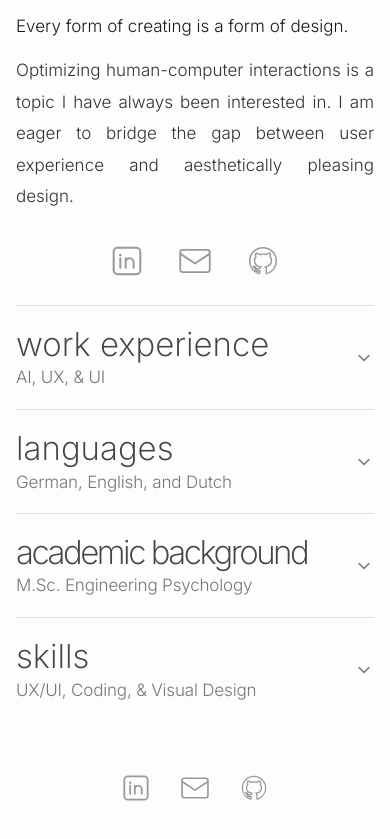
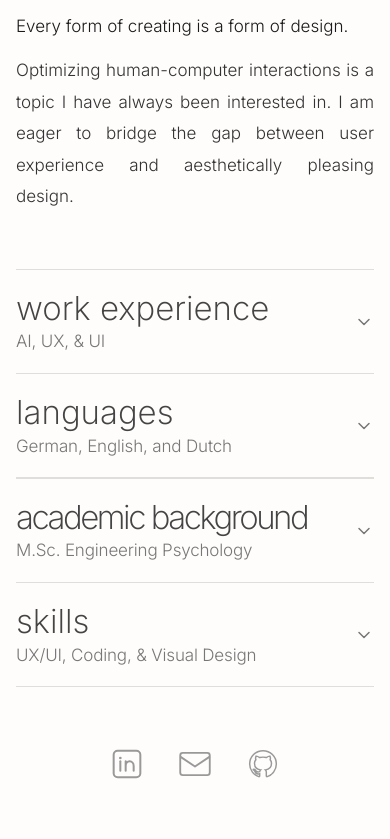
Before and after one commit to JL-Ahlemeyer/portfolio, a website: page index.html in a window 390 px wide. Shown: the part 497-1336 px from the top of the page. Drawn offline with Linux system fonts and the light colour scheme; a web font is replaced by a local one.

Commit message:
Hide upper social icons on mobile, increase lower social icons size, and add bottom ruler to skills section

```diff
--- a/index.html
+++ b/index.html
@@ -110,10 +110,15 @@
       .desktop-social { display: none !important; }
       .mobile-social {
         display: flex !important;
-        margin: 16px auto 60px !important;
-        gap: 8vw !important;
+        justify-content: center !important;
+        align-items: center !important;
+        margin: 24px auto 60px !important;
+        gap: 36px !important;
       }
-      .mobile-social svg { width: 28px; height: 28px; }
+      .mobile-social .social-link svg { width: 32px !important; height: 32px !important; }
+      .mobile-accordion:last-child {
+        border-bottom: 1px solid #e0deda !important;
+      }
 
       html, body {
         height: auto !important;
@@ -260,18 +265,8 @@
         flex-direction: column !important;
         padding: 20px 16px 28px !important;
       }
-      #slide-1 .social-icons {
-        order: 5 !important;
-        display: flex !important;
-        justify-content: center !important;
-        align-items: center !important;
-        gap: 36px !important;
-        margin-top: 4px !important;
-        margin-bottom: 0 !important;
-      }
-      #slide-1 .social-link svg {
-        width: 32px !important;
-        height: 32px !important;
+      #slide-1 .desktop-social {
+        display: none !important;
       }
 
       /* Slide 2 & 3 Mobile Layout */
```
